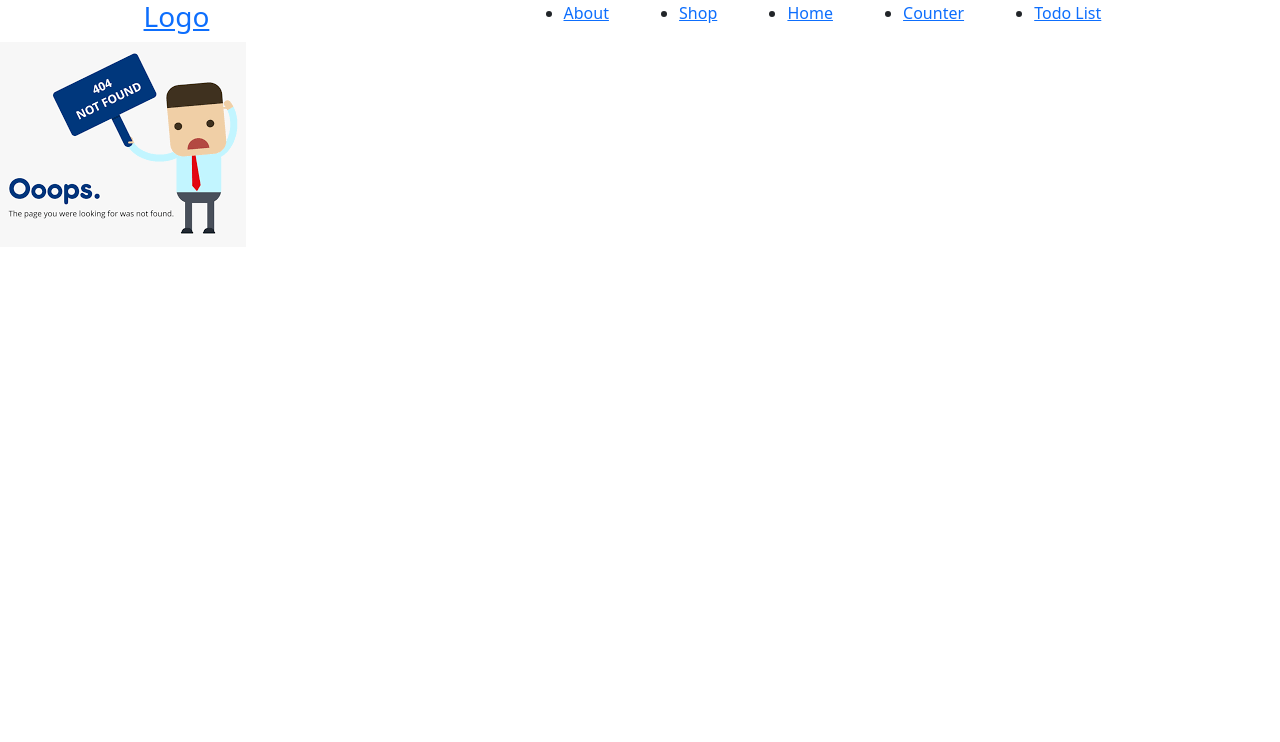
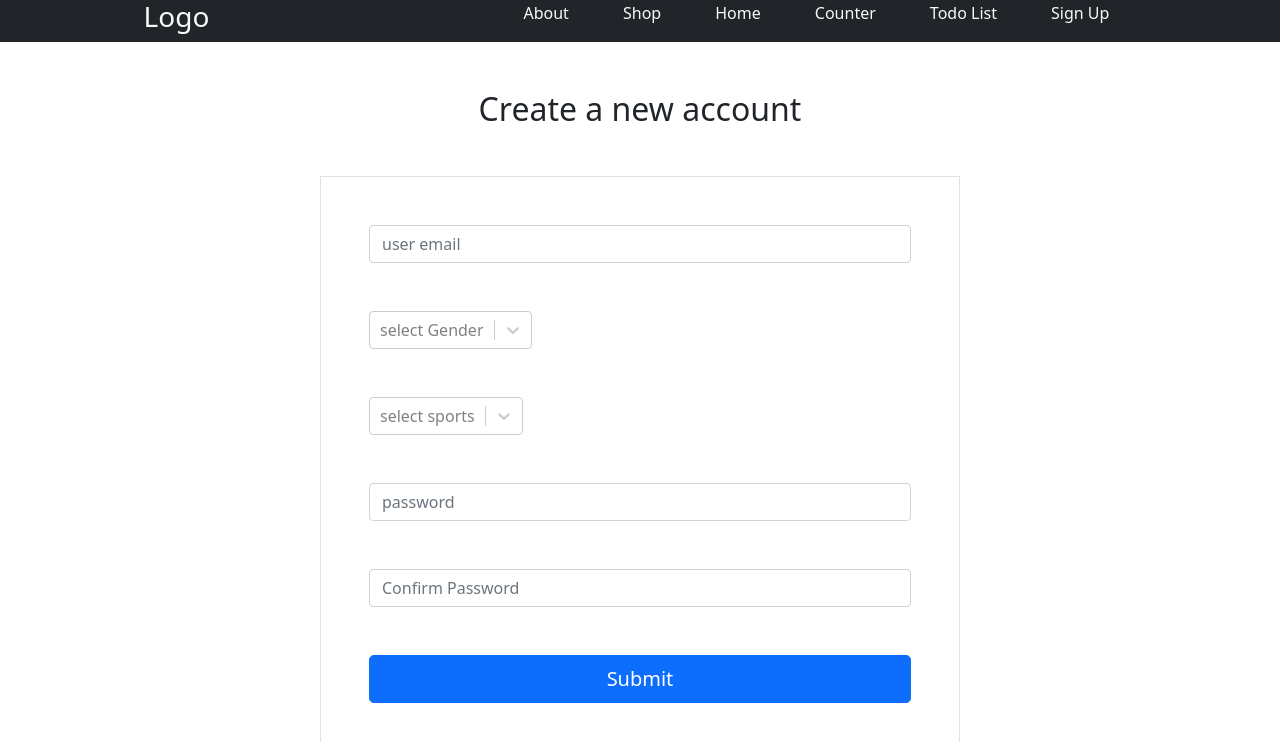
Before and after one commit to mohamedsaleh181/Portfolio, a React (Create React App) app: page /register in a window 1280 px wide. Shown: the top 742 px of the page. Built offline with nearby package versions, Linux system fonts and the light colour scheme.

Commit message:
adding forms

```diff
--- a/package.json
+++ b/package.json
@@ -11,9 +11,11 @@
     "react": "^18.2.0",
     "react-bootstrap": "^2.4.0",
     "react-dom": "^18.2.0",
+    "react-hook-form": "^7.33.1",
     "react-redux": "^8.0.2",
     "react-router-dom": "^6.3.0",
     "react-scripts": "5.0.1",
+    "react-select": "^5.4.0",
     "redux": "^4.2.0",
     "web-vitals": "^2.1.4"
   },
--- a/src/App.js
+++ b/src/App.js
@@ -8,6 +8,7 @@ import NavBar from './components/NavBar';
 import Product from './components/product';
 import NotFound from './pages/notFound/NotFound';
 import Todo from './pages/todoList/Todo';
+import Signup from './pages/signUp'
 
 
 function App() {
@@ -20,6 +21,7 @@ function App() {
         <Route path="/shop" element={<Shop/>}></Route>
         <Route path="/about" element={<About/>}></Route>
         <Route path="/todoList" element={<Todo/>}></Route>
+        <Route path="/register" element={<Signup/>}></Route>
         <Route path="/shop/product/:id" element={<Product/>}></Route>
 
         <Route path="*" element={<NotFound/>}></Route>
--- a/src/components/NavBar.jsx
+++ b/src/components/NavBar.jsx
@@ -1,25 +1,28 @@
 import {Link} from 'react-router-dom'
 const NavBar = () => {
     return (
-      <nav className="nav d-flex justify-content-around align-items-center">
-        <Link to="/">
+      <nav className="nav d-flex justify-content-around align-items-center bg-dark text-light">
+        <Link to="/" className='text-decoration-none text-light'>
             <h3>Logo</h3>
         </Link>
-        <ul className="d-flex justify-content-around align-items-center w-50">
+        <ul className="d-flex justify-content-around align-items-center w-50 list-unstyled">
           <li className="list-item">
-              <Link to="/about">About</Link>
+              <Link to="/about" className='text-decoration-none text-light'>About</Link>
           </li>
           <li className="list-item">
-              <Link to="/shop">Shop</Link>
+              <Link to="/shop" className='text-decoration-none text-light'>Shop</Link>
           </li>
           <li className="list-item">
-              <Link to="/">Home</Link>
+              <Link to="/" className='text-decoration-none text-light'>Home</Link>
           </li>
           <li className="list-item">
-              <Link to="/counter">Counter</Link>
+              <Link to="/counter" className='text-decoration-none text-light'>Counter</Link>
           </li>
           <li className="list-item">
-              <Link to="/todoList">Todo List</Link>
+              <Link to="/todoList" className='text-decoration-none text-light'>Todo List</Link>
+          </li>
+          <li className="list-item">
+              <Link to="/register" className='text-decoration-none text-light'>Sign Up</Link>
           </li>
 
         </ul>
--- a/src/components/product.jsx
+++ b/src/components/product.jsx
@@ -29,10 +29,10 @@ const Product= ()=>{
     return(<>
 
         {!loading && product? (
-            <div className="col-4 p-3 m-1 col-3">
-            <div className="card m-auto text-center" style={{width: '18rem'}}>
+            <div className="col-4 p-3 m-1 col-3 mx-auto w-50">
+            <div className="card m-auto text-center py-4 w-75" >
                 <img className="card-img-top w-25 m-auto" src={product.image} alt="Card image cap"/>
-                <div className="card-body">
+                <div className="card-body pt-5">
                     <h5 className="card-title">{product.title}</h5>
                     <p className="card-text">{product.description}</p>
                     <p className="card-text">{product.price}</p>
@@ -40,7 +40,12 @@ const Product= ()=>{
             </div>
         </div>
         ):(
-            <h1>Loading....</h1>
+            // <h1>Loading....</h1>
+            <div className="d-flex justify-content-sm-center mt-5 pt-5">
+                <Spinner animation="border" role="status">
+                <span className="visually-hidden">Loading...</span>
+                </Spinner>
+            </div>
         )
 
         }
--- a/src/components/todoItem/TodoForm.jsx
+++ b/src/components/todoItem/TodoForm.jsx
@@ -24,25 +24,31 @@ const TodoForm = () => {
 
   return (
     <div>
-      <h3 className="text-muted mb-4">Add a TODO</h3>
+      <h3 className="mb-4">Add a TODO</h3>
 
       <form onSubmit={handleSubmission}>
-        Title <br />
+        <div className="d-flex justify-content-center my-5">
+          <p className="text-dark fw-bold fs-4 mx-5">Title </p>
           <input
+            className="w-50 form-control"
             type="text"
             name="title"
             value={title}
             onChange={(e) => setTitle(e.target.value)}
           />
-        <br />
-        Content <br />
+        </div>
+        <div className="d-flex justify-content-center my-2">
+          <p className="text-dark fw-bold fs-4 mx-4">Content </p>
           <textarea
+            className="w-50 form-control"
             name="content"
             value={content}
             onChange={(e) => setContent(e.target.value)}
           ></textarea>
-        <br />
-        <button className="my-4 btn btn-primary btn-sm px-4" type="submit">
+        </div>
+
+
+        <button className="my-4 btn btn-primary btn-sm px-4 w-25" type="submit">
           Add Todo
         </button>
       </form>
--- a/src/components/todoItem/TodoList.jsx
+++ b/src/components/todoItem/TodoList.jsx
@@ -12,18 +12,18 @@ const TodoList = () => {
       todos && todos.length > 0 ? (
         todos.map((todo, i) => {
           return (
-            <div  key={i} className="d-flex align-items-center border my-3">
+            <div  key={i} className="d-flex w-50 mx-auto justify-content-sm-between align-items-center border">
               <ul>
-              <li className="border d-flex">
-              <div className="text">
-                <p>Title : {todo.title}</p>
-                <p>Content : {todo.content}</p>
+                <li className="list-unstyled">
+                  <div className="d-flex flex-column pt-4 justify-content-lgcenter text">
+                    <p className='text-dark text-start fw-bold fs-5'>Title : {todo.title}</p>
+                    <p className='text-dark text-start fw-bold fs-5'>Content : {todo.content}</p>
+                  </div>
+                </li>
+              </ul>
+              <div className="btn-wrapper mx-5">
+                <button className="btn btn-danger btn-lg" onClick={()=>deleteTodo(i)}>Remove</button>
               </div>
-              </li>
-            </ul>
-            <div className="btn-wrapper mx-5">
-              <button className="btn btn-danger btn-sm" onClick={()=>deleteTodo(i)}>x</button>
-            </div>
             </div>
           );
         })
--- a/src/pages/shop/index.jsx
+++ b/src/pages/shop/index.jsx
@@ -45,9 +45,11 @@ const Shop= ()=>{
             </div>
         ):(
             // <h1>Loading....</h1>
-            <Spinner animation="border" role="status">
+            <div className="d-flex justify-content-sm-center mt-5 pt-5">
+                <Spinner animation="border" role="status">
                 <span className="visually-hidden">Loading...</span>
-            </Spinner>
+                </Spinner>
+            </div>
         )
 
         }
--- /dev/null
+++ b/src/pages/signUp/index.jsx
@@ -0,0 +1,151 @@
+import {useForm, Controller} from 'react-hook-form'
+import ReactSelect from 'react-select'
+
+const Signup = () => {
+    const {
+        register,
+        handleSubmit,
+        formState:{ errors },
+        control,
+        watch
+    } = useForm();
+
+    const confirmPwd = watch(["password", "confirmPwd"]);
+
+    function validatePwd(){
+        return confirmPwd[0] === confirmPwd[1]? true : false
+    }
+    const onSubmit = (data) => {
+        console.log('data', data);
+    }
+
+    console.log("errors", errors)
+
+    const selectOptions = [
+        {
+            value: 1,
+            label: "handball"
+        },
+        {
+            value: 2,
+            label: "basketball"
+        },
+        {
+            value: 3,
+            label: "vollyball"
+        }
+    ]
+
+    const selectOptionGender = [
+        {
+            value: 1,
+            label: "Male"
+        },
+        {
+            value: 2,
+            label: "Female"
+        }
+    ]
+
+    return (
+        <div className = "d-flex justify-content-center align-items-center flex-column">
+            <h2 className="my-5">Create a new account</h2>
+            <form className="border p-5 w-50" onSubmit={handleSubmit(onSubmit)}>
+                <div className="email-wrapper input-group">
+                    <input
+                    className='form-control'
+                    placeholder='user email'
+                    type="text"
+                    {...register("user_email", {
+                    required : true,
+                    pattern: /[a-z0-9]+@[a-z]+\.[a-z]{2,3}/
+                    })}
+                    />
+                    {errors.user_email && errors.user_email.type === "required" &&
+                        (<p className='text-danger my-2'> Enter a valid email</p>)
+                    }
+                    {errors.user_email && errors.user_email.type === "required" &&
+                        (<p className='text-danger my-2'>Enter a valid email</p>)
+                    }
+                </div>
+{/* #################################################################################################### */}
+                <div className='my-5 input-group'>
+                    <Controller
+                        className='w-100'
+                        name="selectGender"
+                        control={control}
+                        {...register('gender',{
+                            required: true,
+                        })}
+                        render={({ field }) => <ReactSelect
+                            {...field}
+                            options={selectOptionGender}
+                            isSearchable
+                            placeholder = "select Gender"
+                        />}
+                    />
+
+                    {errors.gender && errors.gender.type === "required" &&
+                        (<p className="text-danger my-2">Gender is required</p>)
+                    }
+                </div>
+{/* #################################################################################################### */}
+                <div className='my-5 input-group'>
+                    <Controller
+                        className='w-100'
+                        name="selectsports"
+                        control={control}
+                        render={({ field }) => <ReactSelect
+                            {...field}
+                            options={selectOptions}
+                            isMulti
+                            isSearchable
+                            placeholder = "select sports"
+                        />}
+                    />
+                </div>
+{/* #################################################################################################### */}
+                <div className='password-wrapper input-group'>
+                    <input
+                        className='form-control'
+                        placeholder='password'
+                        type='password'
+                        {...register('password',{
+                            required: true,
+                            pattern: /^(?=.*?[A-Z])(?=.*?[a-z])(?=.*?[0-9])(?=.*?[#?!@$%^&*-]).{8,}$/
+                        })}
+                    />
+                    {errors.password && errors.password.type === "required" &&
+                        (<p className="text-danger my-2">Password is required</p>)
+                    }
+                    {errors.password && errors.password.type === 'pattern' &&
+                        (<p className='text-danger my-2'>Password not valid</p>)
+                    }
+                </div>
+{/* #################################################################################################### */}
+                <div className='password-wrapper input-group my-5'>
+                    <input
+                        className='form-control'
+                        placeholder='Confirm Password'
+                        type='password'
+                        {...register('confirmPwd',{
+                            validate: validatePwd
+                        })}
+                    />
+                    {errors.confirmPwd && errors.confirmPwd.type === "validate" &&
+                        <p className="text-danger my-2">Password is not match</p>
+                    }
+                </div>
+{/* #################################################################################################### */}
+                <div className='submit-wrapper my-5 d-flex justify-content-center'>
+                    <button className='btn btn-primary btn-lg w-100' type="submit">
+                        Submit
+                    </button>
+                </div>
+
+            </form>
+        </div>
+    )
+}
+
+export default Signup;
--- a/src/pages/todoList2/todo.css
+++ /dev/null
@@ -1,3 +0,0 @@
-/* .todo-wrapper{
-    margin-bottom: 5rem;
-} */
```
Also changed, not shown: src/pages/todoList2/todo.jsx (deleted, +0 -34 lines), 1 other file (tests, documents, lock files or other folders). Lines whose indentation alone changed are shown as unchanged.
